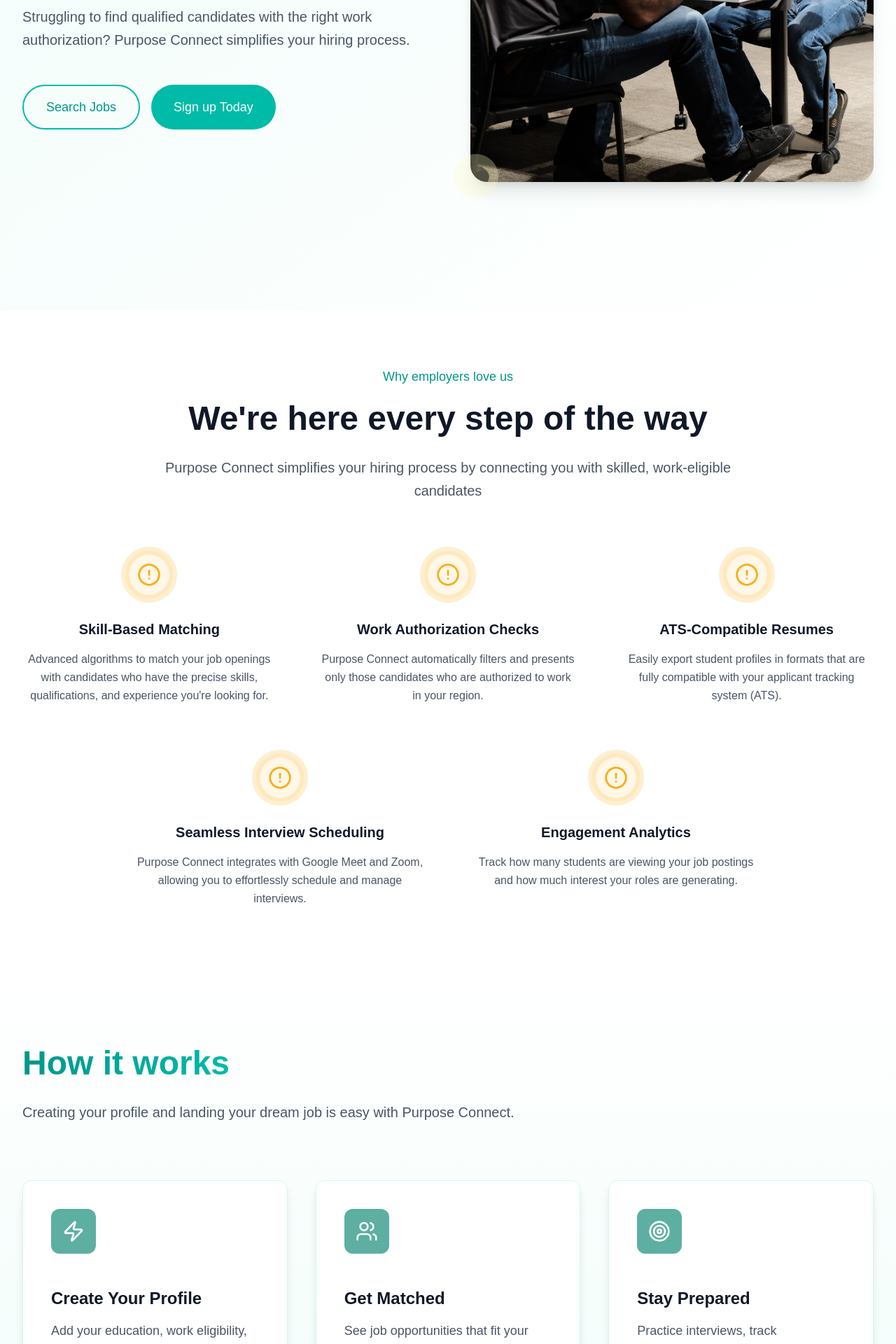
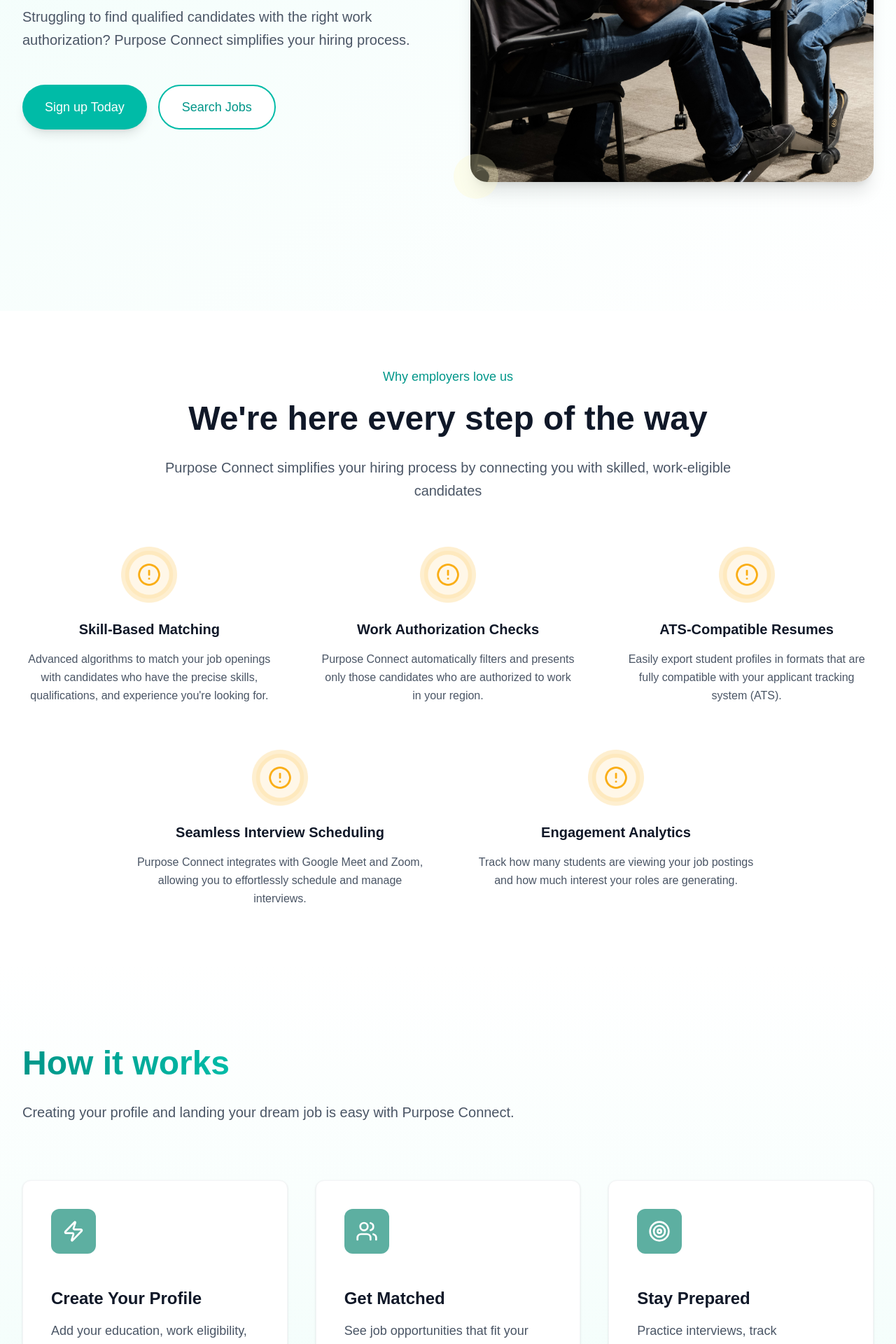
Before and after one commit to Benmore-Studio/purpose-connect, a Next.js app: page /employers in a window 1280 px wide. Shown: the part 500-2420 px from the top of the page at 70% size. Built offline with nearby package versions, Linux system fonts and the light colour scheme.

Commit message:
Adjust animations

```diff
--- a/app/ui/employers/how-it-works.tsx
+++ b/app/ui/employers/how-it-works.tsx
@@ -1,7 +1,6 @@
 'use client'
 import { Zap, Users, Target } from "lucide-react";
-import { motion } from 'motion/react';
-
+import { motion } from 'framer-motion';
 
 const HowItWorks = () => {
   const steps = [
@@ -30,43 +29,32 @@
     visible: {
       opacity: 1,
       transition: {
-        staggerChildren: 0.2,
-        delayChildren: 0.3
+        staggerChildren: 0.15,
+        delayChildren: 0.2
       }
     }
   };
 
   const itemVariants = {
-    hidden: { opacity: 0, y: 60, scale: 0.8 },
+    hidden: { opacity: 0, y: 20 },
     visible: {
       opacity: 1,
       y: 0,
-      scale: 1,
       transition: {
-        duration: 0.6,
+        duration: 0.5,
         ease: "easeOut"
       }
     }
   };
 
   const headerVariants = {
-    hidden: { opacity: 0, x: -30 },
+    hidden: { opacity: 0, y: 20 },
     visible: {
       opacity: 1,
-      x: 0,
-      transition: {
-        duration: 0.8,
-        ease: "easeOut"
-      }
-    }
-  };
-
-  const iconVariants = {
-    hover: {
-      scale: 1.1,
+      y: 0,
       transition: {
         duration: 0.6,
-        ease: "easeInOut"
+        ease: "easeOut"
       }
     }
   };
@@ -112,40 +100,27 @@
             return (
               <motion.div
                 key={index}
-                className="bg-white hover:bg-gradient-to-br hover:from-white hover:to-teal-50 transition-all duration-300 rounded-lg sm:rounded-xl p-6 sm:p-8 lg:p-10 flex flex-col justify-between min-h-[280px] sm:min-h-[320px] lg:min-h-[350px] group shadow-lg hover:shadow-xl border border-teal-100"
+                className="bg-white rounded-lg sm:rounded-xl p-6 sm:p-8 lg:p-10 flex flex-col justify-between min-h-[280px] sm:min-h-[320px] lg:min-h-[350px] group shadow-sm hover:shadow-md border border-gray-100 hover:border-teal-200 transition-all duration-300"
                 variants={itemVariants}
                 whileHover={{
-                  y: -8,
-                  boxShadow: "0 20px 40px rgba(45, 212, 191, 0.15)"
+                  y: -2,
+                  transition: { duration: 0.2, ease: "easeOut" }
                 }}
-                transition={{ duration: 0.3 }}
               >
                 {/* Icon */}
                 <motion.div
                   className="mb-6 sm:mb-8 lg:mb-12"
-                  variants={iconVariants}
-                  whileHover="hover"
                 >
-                  <div
-                    className="w-12 h-12 sm:w-14 sm:h-14 lg:w-16 lg:h-16 rounded-lg sm:rounded-xl flex items-center justify-center relative overflow-hidden"
+                  <motion.div
+                    className="w-12 h-12 sm:w-14 sm:h-14 lg:w-16 lg:h-16 rounded-lg sm:rounded-xl flex items-center justify-center transition-all duration-300"
                     style={{ backgroundColor: step.color }}
+                    whileHover={{
+                      scale: 1.05,
+                      transition: { duration: 0.2 }
+                    }}
                   >
-                    <motion.div
-                      className="absolute inset-0 bg-white opacity-0 group-hover:opacity-20"
-                      initial={false}
-                      animate={{
-                        scale: [1, 2, 1],
-                        opacity: [0, 0.2, 0]
-                      }}
-                      transition={{
-                        repeat: Infinity,
-                        duration: 2,
-                        ease: "easeInOut",
-                        delay: index * 0.3
-                      }}
-                    />
-                    <IconComponent className="w-6 h-6 sm:w-7 sm:h-7 lg:w-8 lg:h-8 text-white relative z-10" />
-                  </div>
+                    <IconComponent className="w-6 h-6 sm:w-7 sm:h-7 lg:w-8 lg:h-8 text-white" />
+                  </motion.div>
                 </motion.div>
 
                 {/* Content */}
@@ -154,7 +129,7 @@
                   variants={itemVariants}
                 >
                   <motion.h3
-                    className="text-lg sm:text-xl lg:text-2xl font-bold text-gray-900 mb-2 sm:mb-3 lg:mb-4"
+                    className="text-lg sm:text-xl lg:text-2xl font-bold text-gray-900 mb-2 sm:mb-3 lg:mb-4 group-hover:text-teal-700 transition-colors duration-300"
                     variants={itemVariants}
                   >
                     {step.title}
@@ -167,13 +142,10 @@
                   </motion.p>
                 </motion.div>
 
-                {/* Step Number */}
+                {/* Subtle Accent Line */}
                 <motion.div
-                  className="absolute -top-3 -right-3 w-8 h-8 bg-teal-500 text-white rounded-full flex items-center justify-center text-sm font-bold opacity-0 group-hover:opacity-100 transition-opacity duration-300"
-                  transition={{ duration: 0.4, ease: "easeOut" }}
-                >
-                  {index + 1}
-                </motion.div>
+                  className="absolute bottom-0 left-0 h-1 bg-gradient-to-r from-teal-500 to-teal-400 rounded-b-lg transition-all duration-300 w-0 group-hover:w-full"
+                />
               </motion.div>
             );
           })}
--- a/app/ui/employers/landing.tsx
+++ b/app/ui/employers/landing.tsx
@@ -8,7 +8,7 @@
     visible: {
       opacity: 1,
       transition: {
-        staggerChildren: 0.2,
+        staggerChildren: 0.15,
         delayChildren: 0.1
       }
     }
@@ -46,6 +46,32 @@
       transition: {
         duration: 0.8,
         ease: "easeOut"
+      }
+    }
+  };
+
+  // Separate button variants for more control
+  const primaryButtonVariants = {
+    hidden: { opacity: 0, y: 20 },
+    visible: {
+      opacity: 1,
+      y: 0,
+      transition: {
+        duration: 0.5,
+        ease: "easeOut"
+      }
+    }
+  };
+
+  const secondaryButtonVariants = {
+    hidden: { opacity: 0, y: 20 },
+    visible: {
+      opacity: 1,
+      y: 0,
+      transition: {
+        duration: 0.5,
+        ease: "easeOut",
+        delay: 0.1
       }
     }
   };
@@ -94,27 +120,60 @@
               </motion.p>
             </motion.div>
 
-            {/* CTA Buttons */}
+            {/* Fixed CTA Buttons */}
             <motion.div
               className="flex flex-col sm:flex-row gap-3 sm:gap-4 pt-2 sm:pt-4 justify-center lg:justify-start"
-              variants={containerVariants}
+              initial="hidden"
+              animate="visible"
             >
+              {/* Primary CTA Button */}
               <motion.button
-                className="w-full sm:w-auto px-6 sm:px-8 py-3 sm:py-4 border-2 border-teal-500 text-teal-600 font-medium rounded-full hover:bg-teal-50 hover:border-teal-600 hover:text-teal-700 transition-all duration-300 text-base sm:text-lg order-2 sm:order-1"
-                variants={itemVariants}
-                whileHover={{ scale: 1.05, boxShadow: "0 10px 25px rgba(45, 212, 191, 0.15)" }}
-                whileTap={{ scale: 0.98 }}
+                className="w-full sm:w-auto px-6 sm:px-8 py-3 sm:py-4 bg-teal-500 text-white font-medium rounded-full transition-all duration-300 text-base sm:text-lg order-1 sm:order-1 shadow-lg hover:shadow-xl"
+                variants={primaryButtonVariants}
+                whileHover={{
+                  scale: 1.03,
+                  backgroundColor: "rgb(20 184 166)", // teal-600
+                  boxShadow: "0 20px 25px -5px rgba(45, 212, 191, 0.25), 0 10px 10px -5px rgba(45, 212, 191, 0.1)",
+                  transition: { duration: 0.2 }
+                }}
+                whileTap={{
+                  scale: 0.97,
+                  transition: { duration: 0.1 }
+                }}
               >
-                Search Jobs
+                <motion.span
+                  initial={{ opacity: 1 }}
+                  whileHover={{ opacity: 0.9 }}
+                  transition={{ duration: 0.2 }}
+                >
+                  Sign up Today
+                </motion.span>
               </motion.button>
 
+              {/* Secondary CTA Button */}
               <motion.button
-                className="w-full sm:w-auto px-6 sm:px-8 py-3 sm:py-4 bg-teal-500 text-white font-medium rounded-full hover:bg-teal-600 transition-all duration-300 text-base sm:text-lg order-1 sm:order-2"
-                variants={itemVariants}
-                whileHover={{ scale: 1.05, boxShadow: "0 10px 25px rgba(45, 212, 191, 0.25)" }}
-                whileTap={{ scale: 0.98 }}
+                className="w-full sm:w-auto px-6 sm:px-8 py-3 sm:py-4 border-2 border-teal-500 text-teal-600 font-medium rounded-full transition-all duration-300 text-base sm:text-lg order-2 sm:order-2 bg-white hover:bg-teal-50"
+                variants={secondaryButtonVariants}
+                whileHover={{
+                  scale: 1.03,
+                  borderColor: "rgb(20 184 166)", // teal-600
+                  color: "rgb(15 118 110)", // teal-700
+                  backgroundColor: "rgb(240 253 250)", // teal-50
+                  boxShadow: "0 10px 15px -3px rgba(45, 212, 191, 0.1), 0 4px 6px -2px rgba(45, 212, 191, 0.05)",
+                  transition: { duration: 0.2 }
+                }}
+                whileTap={{
+                  scale: 0.97,
+                  transition: { duration: 0.1 }
+                }}
               >
-                Sign up Today
+                <motion.span
+                  initial={{ opacity: 1 }}
+                  whileHover={{ opacity: 0.9 }}
+                  transition={{ duration: 0.2 }}
+                >
+                  Search Jobs
+                </motion.span>
               </motion.button>
             </motion.div>
           </motion.div>
@@ -130,9 +189,9 @@
               className="relative rounded-2xl sm:rounded-3xl overflow-hidden shadow-lg sm:shadow-xl"
               whileHover={{
                 scale: 1.02,
-                boxShadow: "0 25px 50px rgba(45, 212, 191, 0.15)"
+                boxShadow: "0 25px 50px rgba(45, 212, 191, 0.15)",
+                transition: { duration: 0.3 }
               }}
-              transition={{ duration: 0.3 }}
             >
               <motion.div
                 className="absolute inset-0 bg-gradient-to-tr from-teal-500/10 to-transparent z-10"
--- a/app/ui/lawyers/how-it-works.tsx
+++ b/app/ui/lawyers/how-it-works.tsx
@@ -31,61 +31,49 @@
     visible: {
       opacity: 1,
       transition: {
-        staggerChildren: 0.25,
-        delayChildren: 0.3
+        staggerChildren: 0.15,
+        delayChildren: 0.2
       }
     }
   };
 
   const itemVariants = {
-    hidden: { opacity: 0, y: 80, scale: 0.8 },
+    hidden: { opacity: 0, y: 20 },
     visible: {
       opacity: 1,
       y: 0,
-      scale: 1,
       transition: {
-        duration: 0.8,
+        duration: 0.5,
         ease: "easeOut"
       }
     }
   };
 
   const headerVariants = {
-    hidden: { opacity: 0, x: -40 },
+    hidden: { opacity: 0, y: 20 },
     visible: {
       opacity: 1,
-      x: 0,
+      y: 0,
       transition: {
-        duration: 0.8,
-        ease: "easeOut"
-      }
-    }
-  };
-
-  const iconVariants = {
-    hover: {
-      scale: 1.1,
-      rotateY: 15,
-      transition: {
-        duration: 0.4,
+        duration: 0.6,
         ease: "easeOut"
       }
     }
   };
 
   return (
-    <section className="bg-gradient-to-b from-amber-50 to-white py-12 sm:py-16 md:py-20 lg:py-24 xl:py-28">
+    <section className="bg-gradient-to-b from-amber-50 to-white py-8 sm:py-12 md:py-16 lg:py-20 xl:py-24">
       <div className="max-w-7xl mx-auto px-4 sm:px-6 lg:px-8">
-        {/* Header Section */}
+        {/* Header Section - Reduced mobile spacing */}
         <motion.div
-          className="text-center lg:text-left mb-10 sm:mb-12 md:mb-16 lg:mb-20"
+          className="text-center lg:text-left mb-8 sm:mb-10 md:mb-12 lg:mb-16"
           initial="hidden"
           whileInView="visible"
           viewport={{ once: true, amount: 0.3 }}
           variants={headerVariants}
         >
           <motion.h2
-            className="text-2xl sm:text-3xl md:text-4xl lg:text-5xl font-bold text-gray-900 mb-4 sm:mb-6 leading-tight"
+            className="text-2xl sm:text-3xl md:text-4xl lg:text-5xl font-bold text-gray-900 mb-3 sm:mb-4 lg:mb-6 leading-tight"
             variants={headerVariants}
           >
             <span className="bg-gradient-to-r from-yellow-600 to-amber-600 bg-clip-text text-transparent">
@@ -101,9 +89,9 @@
           </motion.p>
         </motion.div>
 
-        {/* Steps Grid */}
+        {/* Steps Grid - Optimized mobile spacing */}
         <motion.div
-          className="grid grid-cols-1 sm:grid-cols-2 lg:grid-cols-3 gap-6 sm:gap-8 lg:gap-10"
+          className="grid grid-cols-1 sm:grid-cols-2 lg:grid-cols-3 gap-4 sm:gap-6 lg:gap-8"
           initial="hidden"
           whileInView="visible"
           viewport={{ once: true, amount: 0.2 }}
@@ -114,63 +102,36 @@
             return (
               <motion.div
                 key={index}
-                className="bg-white hover:bg-gradient-to-br hover:from-white hover:to-amber-50 transition-all duration-300 rounded-lg sm:rounded-xl p-6 sm:p-8 lg:p-10 flex flex-col justify-between min-h-[280px] sm:min-h-[320px] lg:min-h-[350px] group shadow-lg hover:shadow-2xl border border-amber-100"
+                className="bg-white rounded-lg sm:rounded-xl p-4 sm:p-6 lg:p-8 flex flex-col min-h-[200px] sm:min-h-[240px] lg:min-h-[280px] group shadow-sm hover:shadow-md border border-amber-100 hover:border-amber-200 transition-all duration-300 relative"
                 variants={itemVariants}
                 whileHover={{
-                  y: -12,
-                  boxShadow: "0 25px 50px rgba(193, 182, 102, 0.15)",
-                  borderColor: "rgba(193, 182, 102, 0.3)"
+                  y: -2,
+                  transition: { duration: 0.2, ease: "easeOut" }
                 }}
-                transition={{ duration: 0.4 }}
               >
-                {/* Icon */}
+                {/* Icon - Reduced mobile spacing */}
                 <motion.div
-                  className="mb-6 sm:mb-8 lg:mb-12"
-                  variants={iconVariants}
-                  whileHover="hover"
+                  className="mb-4 sm:mb-5 lg:mb-6"
                 >
-                  <div
-                    className="w-12 h-12 sm:w-14 sm:h-14 lg:w-16 lg:h-16 rounded-lg sm:rounded-xl flex items-center justify-center relative overflow-hidden shadow-md"
+                  <motion.div
+                    className="w-10 h-10 sm:w-12 sm:h-12 lg:w-14 lg:h-14 rounded-lg flex items-center justify-center transition-all duration-300"
                     style={{ backgroundColor: step.color }}
+                    whileHover={{
+                      scale: 1.05,
+                      transition: { duration: 0.2 }
+                    }}
                   >
-                    <motion.div
-                      className="absolute inset-0 bg-gradient-to-br from-white/20 to-transparent opacity-0 group-hover:opacity-100"
-                      initial={false}
-                      animate={{
-                        scale: [1, 1.5, 1],
-                        rotate: [0, 90, 180]
-                      }}
-                      transition={{
-                        repeat: Infinity,
-                        duration: 4,
-                        ease: "easeInOut",
-                        delay: index * 0.5
-                      }}
-                    />
-                    <motion.div
-                      className="absolute inset-0 bg-gradient-to-tr from-yellow-200/30 to-amber-200/30 opacity-0 group-hover:opacity-60"
-                      initial={false}
-                      animate={{
-                        scale: [1, 1.2, 1]
-                      }}
-                      transition={{
-                        repeat: Infinity,
-                        duration: 3,
-                        ease: "easeInOut",
-                        delay: index * 0.2
-                      }}
-                    />
-                    <IconComponent className="w-6 h-6 sm:w-7 sm:h-7 lg:w-8 lg:h-8 text-white relative z-10" />
-                  </div>
+                    <IconComponent className="w-5 h-5 sm:w-6 sm:h-6 lg:w-7 lg:h-7 text-white" />
+                  </motion.div>
                 </motion.div>
 
-                {/* Content */}
+                {/* Content - Optimized spacing */}
                 <motion.div
                   className="flex-1"
                   variants={itemVariants}
                 >
                   <motion.h3
-                    className="text-lg sm:text-xl lg:text-2xl font-bold text-gray-900 mb-2 sm:mb-3 lg:mb-4"
+                    className="text-lg sm:text-xl lg:text-2xl font-bold text-gray-900 mb-2 sm:mb-3 group-hover:text-amber-700 transition-colors duration-300"
                     variants={itemVariants}
                   >
                     {step.title}
@@ -183,22 +144,9 @@
                   </motion.p>
                 </motion.div>
 
-                {/* Step Number */}
+                {/* Subtle Accent Line */}
                 <motion.div
-                  className="absolute -top-4 -right-4 w-10 h-10 bg-gradient-to-br from-amber-500 to-yellow-600 text-white rounded-full flex items-center justify-center text-sm font-bold opacity-0 group-hover:opacity-100 transition-opacity duration-300 shadow-lg"
-                  initial={{ scale: 0, rotate: -180 }}
-                  whileHover={{ scale: 1, rotate: 0 }}
-                  transition={{ duration: 0.5, ease: "easeOut" }}
-                >
-                  {index + 1}
-                </motion.div>
-
-                {/* Premium Accent Line */}
-                <motion.div
-                  className="absolute bottom-0 left-0 right-0 h-1 bg-gradient-to-r from-amber-400 to-yellow-500 opacity-0 group-hover:opacity-100 transition-opacity duration-300 rounded-b-lg"
-                  initial={{ scaleX: 0 }}
-                  whileHover={{ scaleX: 1 }}
-                  transition={{ duration: 0.4, ease: "easeOut" }}
+                  className="absolute bottom-0 left-0 h-0.5 sm:h-1 bg-gradient-to-r from-amber-400 to-yellow-500 rounded-b-lg transition-all duration-300 w-0 group-hover:w-full"
                 />
               </motion.div>
             );
--- a/app/ui/school-admin/how-it-works.tsx
+++ b/app/ui/school-admin/how-it-works.tsx
@@ -31,18 +31,29 @@
     visible: {
       opacity: 1,
       transition: {
-        staggerChildren: 0.2,
-        delayChildren: 0.3
+        staggerChildren: 0.15,
+        delayChildren: 0.2
       }
     }
   };
 
   const itemVariants = {
-    hidden: { opacity: 0, y: 60, scale: 0.9 },
+    hidden: { opacity: 0, y: 20 },
     visible: {
       opacity: 1,
       y: 0,
-      scale: 1,
+      transition: {
+        duration: 0.5,
+        ease: "easeOut"
+      }
+    }
+  };
+
+  const headerVariants = {
+    hidden: { opacity: 0, y: 20 },
+    visible: {
+      opacity: 1,
+      y: 0,
       transition: {
         duration: 0.6,
         ease: "easeOut"
@@ -50,30 +61,8 @@
     }
   };
 
-  const headerVariants = {
-    hidden: { opacity: 0, x: -30 },
-    visible: {
-      opacity: 1,
-      x: 0,
-      transition: {
-        duration: 0.8,
-        ease: "easeOut"
-      }
-    }
-  };
-
-  const iconVariants = {
-    hover: {
-      scale: 1.1,
-      transition: {
-        duration: 0.3,
-        ease: "easeOut"
-      }
-    }
-  };
-
   return (
-    <section className="bg-gradient-to-b from-green-50 to-white py-30">
+    <section className="bg-gradient-to-b from-green-50 to-white py-12 sm:py-16 md:py-20 lg:py-24 xl:py-28">
       <div className="max-w-7xl mx-auto px-4 sm:px-6 lg:px-8">
         {/* Header Section */}
         <motion.div
@@ -113,52 +102,27 @@
             return (
               <motion.div
                 key={index}
-                className="bg-white hover:bg-gradient-to-br hover:from-white hover:to-green-50 transition-all duration-300 rounded-lg sm:rounded-xl p-6 sm:p-8 lg:p-10 flex flex-col justify-between min-h-[280px] sm:min-h-[320px] lg:min-h-[350px] group shadow-lg hover:shadow-xl border border-green-100"
+                className="bg-white rounded-lg sm:rounded-xl p-6 sm:p-8 lg:p-10 flex flex-col justify-between min-h-[280px] sm:min-h-[320px] lg:min-h-[350px] group shadow-sm hover:shadow-md border border-green-100 hover:border-green-200 transition-all duration-300 relative"
                 variants={itemVariants}
                 whileHover={{
-                  y: -8,
-                  boxShadow: "0 20px 40px rgba(34, 197, 94, 0.15)"
+                  y: -2,
+                  transition: { duration: 0.2, ease: "easeOut" }
                 }}
-                transition={{ duration: 0.3 }}
               >
                 {/* Icon */}
                 <motion.div
                   className="mb-6 sm:mb-8 lg:mb-12"
-                  variants={iconVariants}
-                  whileHover="hover"
                 >
-                  <div
-                    className="w-12 h-12 sm:w-14 sm:h-14 lg:w-16 lg:h-16 rounded-lg sm:rounded-xl flex items-center justify-center relative overflow-hidden"
+                  <motion.div
+                    className="w-12 h-12 sm:w-14 sm:h-14 lg:w-16 lg:h-16 rounded-lg sm:rounded-xl flex items-center justify-center transition-all duration-300"
                     style={{ backgroundColor: step.color }}
+                    whileHover={{
+                      scale: 1.05,
+                      transition: { duration: 0.2 }
+                    }}
                   >
-                    <motion.div
-                      className="absolute inset-0 bg-white opacity-0 group-hover:opacity-20"
-                      initial={false}
-                      animate={{
-                        scale: [1, 1.5, 1],
-                        opacity: [0, 0.2, 0]
-                      }}
-                      transition={{
-                        repeat: Infinity,
-                        duration: 2.5,
-                        ease: "easeInOut",
-                        delay: index * 0.4
-                      }}
-                    />
-                    <motion.div
-                      className="absolute inset-0 bg-lime-200 opacity-10 group-hover:opacity-30"
-                      animate={{
-                        scale: [1, 1.2, 1]
-                      }}
-                      transition={{
-                        repeat: Infinity,
-                        duration: 3,
-                        ease: "easeInOut",
-                        delay: index * 0.2
-                      }}
-                    />
-                    <IconComponent className="w-6 h-6 sm:w-7 sm:h-7 lg:w-8 lg:h-8 text-white relative z-10" />
-                  </div>
+                    <IconComponent className="w-6 h-6 sm:w-7 sm:h-7 lg:w-8 lg:h-8 text-white" />
+                  </motion.div>
                 </motion.div>
 
                 {/* Content */}
@@ -167,7 +131,7 @@
                   variants={itemVariants}
                 >
                   <motion.h3
-                    className="text-lg sm:text-xl lg:text-2xl font-bold text-gray-900 mb-2 sm:mb-3 lg:mb-4"
+                    className="text-lg sm:text-xl lg:text-2xl font-bold text-gray-900 mb-2 sm:mb-3 lg:mb-4 group-hover:text-green-700 transition-colors duration-300"
                     variants={itemVariants}
                   >
                     {step.title}
@@ -180,22 +144,9 @@
                   </motion.p>
                 </motion.div>
 
-                {/* Step Number */}
+                {/* Subtle Accent Line */}
                 <motion.div
-                  className="absolute -top-3 -right-3 w-8 h-8 bg-green-500 text-white rounded-full flex items-center justify-center text-sm font-bold opacity-0 group-hover:opacity-100 transition-opacity duration-300"
-                  initial={{ scale: 0, rotate: -180 }}
-                  whileHover={{ scale: 1, rotate: 0 }}
-                  transition={{ duration: 0.4, ease: "easeOut" }}
-                >
-                  {index + 1}
-                </motion.div>
-
-                {/* Academic Progress Bar */}
-                <motion.div
-                  className="absolute bottom-0 left-0 right-0 h-1 bg-gradient-to-r from-green-400 to-lime-500 opacity-0 group-hover:opacity-100 transition-opacity duration-300 rounded-b-lg"
-                  initial={{ scaleX: 0 }}
-                  whileHover={{ scaleX: 1 }}
-                  transition={{ duration: 0.4, ease: "easeOut" }}
+                  className="absolute bottom-0 left-0 h-1 bg-gradient-to-r from-green-400 to-lime-500 rounded-b-lg transition-all duration-300 w-0 group-hover:w-full"
                 />
               </motion.div>
             );
```
